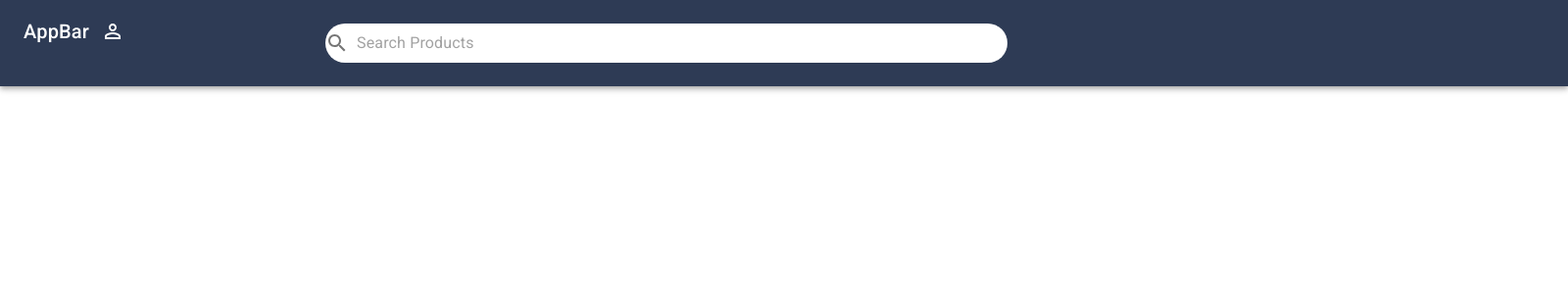
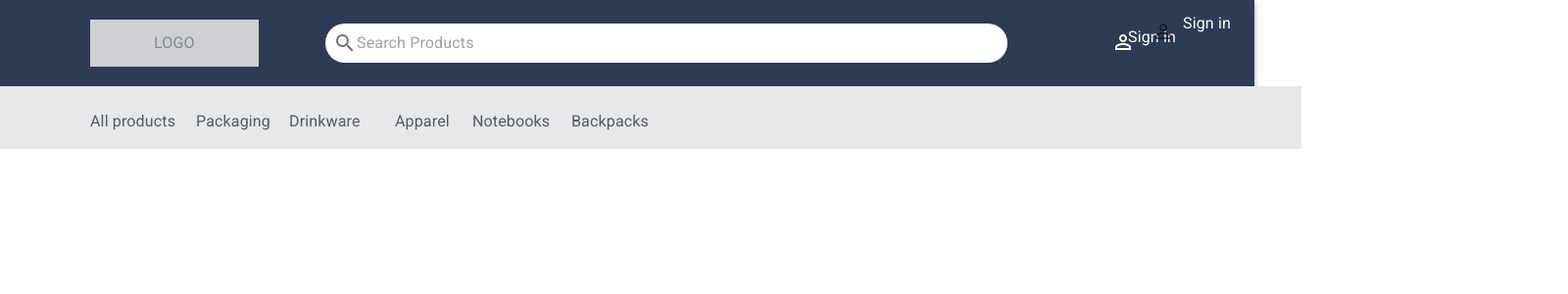
Before and after one commit to Ciber2018/react-challenge, a React (Create React App) app in the folder challenge/: page / in a window 1280 px wide. Shown: the top 300 px of the page at 98% size, 1600 px wide, since content can reach past the window. Built offline with nearby package versions, Linux system fonts and the light colour scheme.

Commit message:
barra gris casi completada

```diff
--- a/challenge/package.json
+++ b/challenge/package.json
@@ -7,6 +7,7 @@
     "@emotion/styled": "^11.10.0",
     "@mui/icons-material": "^5.8.4",
     "@mui/material": "^5.9.3",
+    "@mui/styles": "^5.9.3",
     "@testing-library/jest-dom": "^5.16.5",
     "@testing-library/react": "^13.3.0",
     "@testing-library/user-event": "^13.5.0",
--- a/challenge/src/App.js
+++ b/challenge/src/App.js
@@ -2,10 +2,14 @@ import React from 'react';
 import logo from './logo.svg';
 import './App.css';
 import Navbar from './components/header/Navbar.js';
+import SubNavbar from './components/header/SubNavbar';
+
+
 function App() {
   return (
     <div >
      <Navbar/>
+     <SubNavbar/>
     </div>
   );
 }
--- a/challenge/src/components/header/Navbar.js
+++ b/challenge/src/components/header/Navbar.js
@@ -1,30 +1,104 @@
 import React from 'react'
-import { AppBar,Typography,Toolbar,Input,InputBase,IconButton,InputAdornment } from '@mui/material';
-
+import { AppBar,Typography,Toolbar,InputBase,IconButton,InputAdornment,Box,Stack } from '@mui/material';
 import PersonOutlineOutlinedIcon from '@mui/icons-material/PersonOutlineOutlined';
 import { Search } from '@mui/icons-material';
+import { makeStyles } from '@mui/styles';
+import FiberManualRecordOutlinedIcon from '@mui/icons-material/FiberManualRecordOutlined';
+import { fontFamily } from '@mui/system';
+
+const nabvarStyles = makeStyles({
+  navbar:{
+    position: 'absolute',
+    width: '172px',
+    height:'48px',
+    left: '92px',
+    top: '20px',
+    background: '#CED0D3',
+
+  },
+  logoText:{
+    position:'absolute',
+    fontFamily: 'Open Sans',
+    fontStyle: 'normal',
+    fontWeight: '400px',
+    fontSize: '13px',
+    lineHeight: '16px',
+    textAlign:'center',
+    textTransform: 'uppercase',
+    left: '65px',
+    top:'12px',
+    color: '#848A92',
+
+  },
+  userIcon:{
+    position: 'absolute',
+   // left: '25%',
+    right: '55%',
+    top: '41.17%',
+    //bottom: '45.83%',
+    color:'white'
+  },
+
+  signInText:{
+  position:'absolute',
+    top: '40.17%',
+    //right: '55%',
+    fontFamily: 'Open Sans',
+    fontStyle: 'normal',
+   /* fontWeight: '400',
+    fontSize: '10px',
+    lineHeight: '16px',
+    /*width: '47px',*/
+   // height: '16px',
+
+
+  }
+});
 
 export default function Navbar() {
+  const navbarClasses = nabvarStyles();
   return (
-    <AppBar position='static' style={{ background: '#2E3B55',position: 'absolute',width: '1600px', height: '88px',left: '0px',top: '0px'}}>
+    <Box sx={{ flexGrow: 1 }}>
+    <AppBar position='static' sx={{ background: '#2E3B55',position: 'absolute',width: {xs:'100%',sm:'100%',md:'100%',lg:'100%'}, height: '88px',left: '0px',top: '0px'}}>
         <Toolbar>
-         <Typography variant="h6" >
-            AppBar
-          </Typography>
 
-          <InputBase startAdornment={
-          <InputAdornment position="start">
+          <Box className={navbarClasses.navbar} >
+            <Typography className={navbarClasses.logoText} >LOGO</Typography>
+          </Box>
+
+         <InputBase startAdornment={
+          <InputAdornment position="end">
             <Search  />
           </InputAdornment>
-        } style={{background: '#FFFFFF',borderRadius: '20px',position: 'absolute',width: '696px',height: '40px',left: '332px',top: '24px'}} placeholder='Search Products'></InputBase>
+        } sx={{background: '#FFFFFF',borderRadius: '20px',position: 'absolute',width:'696px',height: '40px',left: '332px',top: '24px'}} placeholder='Search Products'>
 
-          <IconButton size='large'>
-            <PersonOutlineOutlinedIcon style={{color: 'white'}}></PersonOutlineOutlinedIcon>
+      </InputBase>
+
+        <Box sx={{ flexGrow: 1 }} />
+        <Box>
+          <Stack direction='row' >
+
+            <IconButton >
+            <PersonOutlineOutlinedIcon  className={navbarClasses.userIcon}></PersonOutlineOutlinedIcon>
           </IconButton>
+          <Typography className={navbarClasses.signInText}>Sign in</Typography>
+          </Stack>
+            </Box>
 
+
+            <Box>
+          <Stack direction='row' >
+
+            <IconButton >
+            <PersonOutlineOutlinedIcon  ></PersonOutlineOutlinedIcon>
+          </IconButton>
+          <Typography >Sign in</Typography>
+          </Stack>
+            </Box>
 
 
           </Toolbar>
     </AppBar>
+    </Box>
   )
 }
--- /dev/null
+++ b/challenge/src/components/header/SubNavbar.js
@@ -0,0 +1,85 @@
+import React from 'react';
+import { Toolbar,Typography,Stack,Box,Link} from '@mui/material';
+import { makeStyles } from '@mui/styles';
+
+
+const subBarStyles = makeStyles({
+   title1:{
+    position: 'absolute',
+    width: '94px',
+    height: '16px',
+    left: '92px',
+    color: '#535C67',
+    fontFamily:'Open Sans',
+    fontStyle:'normal'
+   },
+   title2:{
+    position: 'absolute',
+    width: '71px',
+    height: '16px',
+    left: '200px',
+    color: '#535C67',
+    fontFamily:'Open Sans',
+    fontStyle:'normal'
+   },
+   title3:{
+    position: 'absolute',
+    width: '73px',
+    height: '16px',
+    left: '295px',
+    color: '#535C67',
+    fontFamily:'Open Sans',
+    fontStyle:'normal'
+   } ,
+   title4:{
+    position: 'absolute',
+    width: '55px',
+    height: '16px',
+    left: '403px',
+    color: '#535C67',
+    fontFamily:'Open Sans',
+    fontStyle:'normal'
+   } ,
+   title5:{
+    position: 'absolute',
+    width: '77px',
+    height: '16px',
+    left: '482px',
+    color: '#535C67',
+    fontFamily:'Open Sans',
+    fontStyle:'normal'
+   },
+   title6:{
+    position: 'absolute',
+    width: '73px',
+    height: '16px',
+    left: '583px',
+    color: '#535C67',
+    fontFamily:'Open Sans',
+    fontStyle:'normal'
+   }
+});
+
+function SubNavbar() {
+  const customStyle = subBarStyles();
+
+  return (
+    <Box sx={{flexGrow: 1}}>
+    <Toolbar sx={{position: 'absolute',width: '100%',height: '64px',left: '0px',top: '88px',background: '#E6E8E9'}}>
+
+       <Typography className={customStyle.title1}>All products</Typography>
+       <Typography className={customStyle.title2}>Packaging</Typography>
+       <Typography className={customStyle.title3}>Drinkware</Typography>
+       <Typography className={customStyle.title4}>Apparel</Typography>
+       <Typography className={customStyle.title5}>Notebooks</Typography>
+       <Typography className={customStyle.title6}>Backpacks</Typography>
+
+
+
+
+    </Toolbar>
+    </Box>
+  )
+}
+
+export default SubNavbar
```
Also changed, not shown: challenge/src/components/header/Navbar.css (deleted, +0 -9 lines), 1 other file (tests, documents, lock files or other folders).
